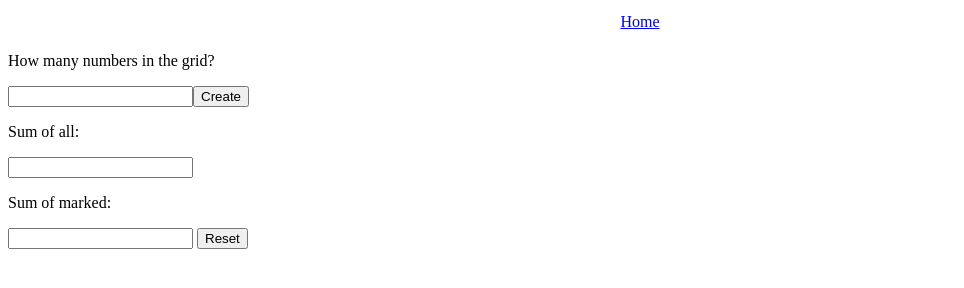
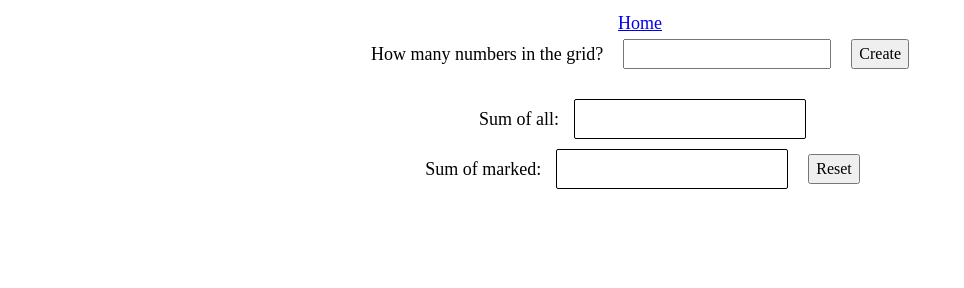
Before and after one commit to jiji-98/DDU2_PROJEKT_G, a plain HTML site: page sum/index.html in a window 1280 px wide. Shown: the whole page, without its empty margins (0-964 px from the left). Drawn offline with Linux system fonts and the light colour scheme; files whose address does not match are found by name.

Commit message:
CSS regler
Här har jag lagt till alla css regler som är gemensamma för alla filer, kommer att ändra om eventuellt för att slå samman lite regler.

```diff
--- a/common.css
+++ b/common.css
@@ -1,8 +1,108 @@
-.links, .home_link{
+body {
+    font-family: 'Times New Roman', Times, serif;
+    font-size: 18px;
+}
+
+.wrapper {
     display: flex;
     justify-content: center;
 }
 
-a{
+.links,
+.home_link {
+    display: flex;
+    justify-content: center;
+}
+
+a {
     padding: 5px;
 }
+
+p {
+    margin: 5px;
+}
+
+.numberCreationDiv {
+    display: flex;
+    justify-content: center;
+
+}
+
+.padding {
+    display: flex;
+    margin: 0 10px 30px 10px;
+    justify-content: center;
+    align-items: center;
+}
+
+.margin {
+    margin: 0 10px 0 10px;
+    padding: 10px;
+}
+
+button {
+    font-size: 16px;
+    font-family: 'Times New Roman', Times, serif;
+    display: flex;
+    align-items: center;
+    height: 30px;
+    align-self: center;
+    margin-left: 10px;
+}
+
+.numberContainer {
+    display: flex;
+    flex-wrap: wrap;
+    justify-content: center;
+    align-items: center;
+    margin-top: 30px;
+}
+
+.numberDivsCSS {
+    height: 40px;
+    width: 40px;
+    border: 1px solid black;
+    background-color: rgb(210, 209, 209);
+    margin: 10px;
+    text-align: center;
+    align-content: center;
+    border-radius: 5px;
+}
+
+.found {
+    background-color: greenyellow;
+}
+
+.box_css {
+    padding: 10px 15px;
+    border: 1px solid black;
+    border-radius: 2px;
+}
+
+#sum_div {
+    display: flex;
+    flex-direction: column;
+    align-items: center;
+    gap: 10px;
+}
+
+
+.sum_row {
+    display: flex;
+    align-items: center;
+    gap: 10px;
+}
+
+input {
+    text-align: center;
+    font-family: 'Times New Roman', Times, serif;
+    font-size: 16px;
+}
+
+.found_remove {
+    background-color: orange;
+}
+
+.found_removed {
+    background-color: red;
+}
```
